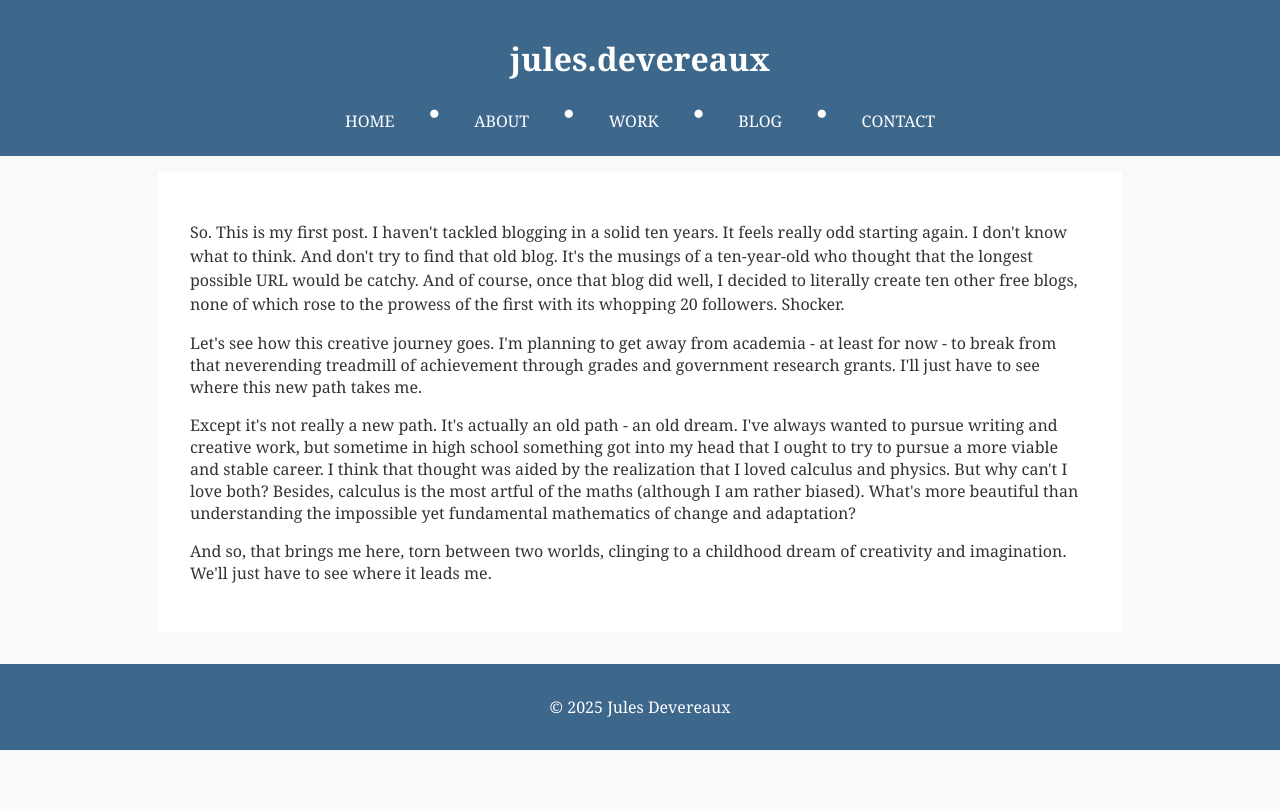
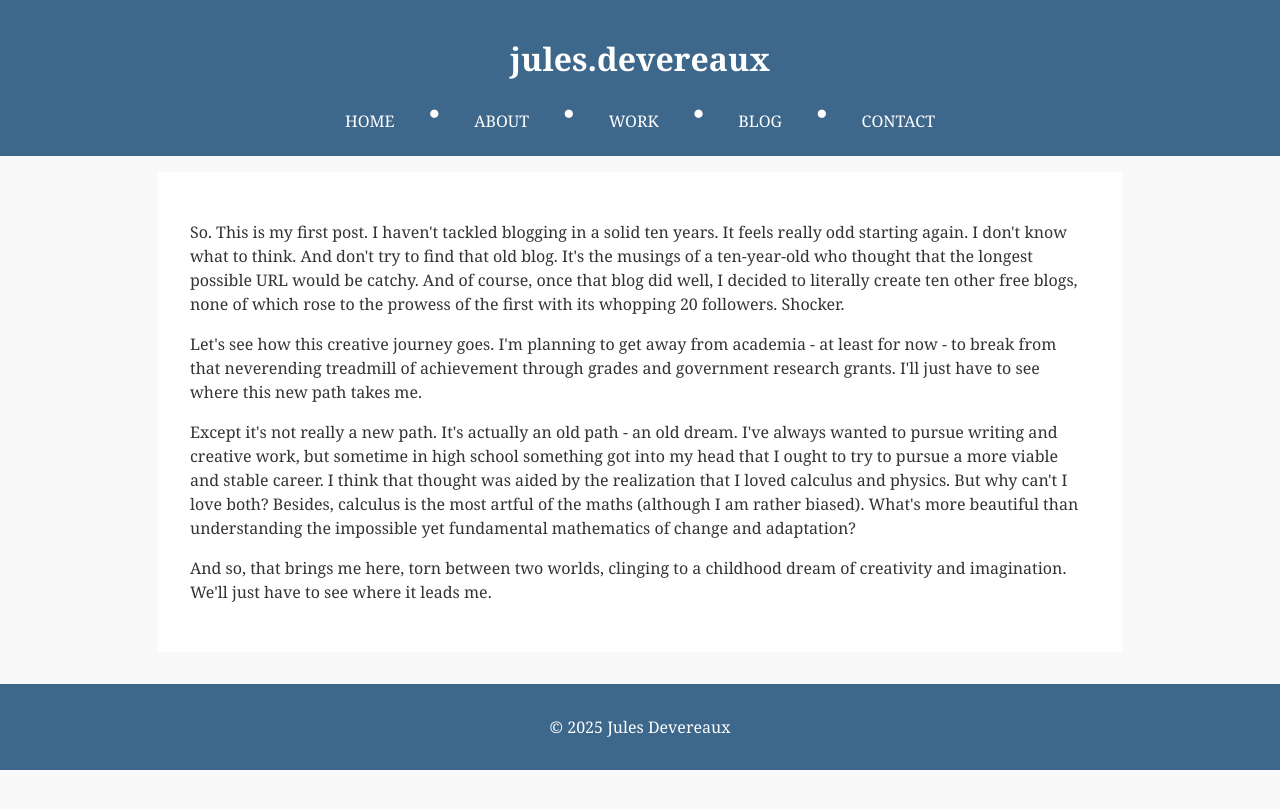
Before and after one commit to julesdevereaux/julesdevereaux.github.io, a Jekyll site: the page built from _posts/2025-07-14-test.md, in a window 1280 px wide. Shown: the top 809 px of the page. Built offline with Jekyll 4.4.1, drawn with Linux system fonts in a browser that asks for light colours.

Commit message:
Update 2025-07-14-test.md

```diff
--- a/_posts/2025-07-14-test.md
+++ b/_posts/2025-07-14-test.md
@@ -4,6 +4,6 @@ title: "First Post"
 ---
 
 <p style="line-height: 1.5;">So. This is my first post. I haven't tackled blogging in a solid ten years. It feels really odd starting again. I don't know what to think. And don't try to find that old blog. It's the musings of a ten-year-old who thought that the longest possible URL would be catchy. And of course, once that blog did well, I decided to literally create ten other free blogs, none of which rose to the prowess of the first with its whopping 20 followers. Shocker.</p>
-<p>Let's see how this creative journey goes. I'm planning to get away from academia - at least for now - to break from that neverending treadmill of achievement through grades and government research grants. I'll just have to see where this new path takes me.</p>
-<p>Except it's not really a new path. It's actually an old path - an old dream. I've always wanted to pursue writing and creative work, but sometime in high school something got into my head that I ought to try to pursue a more viable and stable career. I think that thought was aided by the realization that I loved calculus and physics. But why can't I love both? Besides, calculus is the most artful of the maths (although I am rather biased). What's more beautiful than understanding the impossible yet fundamental mathematics of change and adaptation?</p>
-<p>And so, that brings me here, torn between two worlds, clinging to a childhood dream of creativity and imagination. We'll just have to see where it leads me.</p>
+<p style="line-height: 1.5;">Let's see how this creative journey goes. I'm planning to get away from academia - at least for now - to break from that neverending treadmill of achievement through grades and government research grants. I'll just have to see where this new path takes me.</p>
+<p style="line-height: 1.5;">Except it's not really a new path. It's actually an old path - an old dream. I've always wanted to pursue writing and creative work, but sometime in high school something got into my head that I ought to try to pursue a more viable and stable career. I think that thought was aided by the realization that I loved calculus and physics. But why can't I love both? Besides, calculus is the most artful of the maths (although I am rather biased). What's more beautiful than understanding the impossible yet fundamental mathematics of change and adaptation?</p>
+<p style="line-height: 1.5;">And so, that brings me here, torn between two worlds, clinging to a childhood dream of creativity and imagination. We'll just have to see where it leads me.</p>
```
